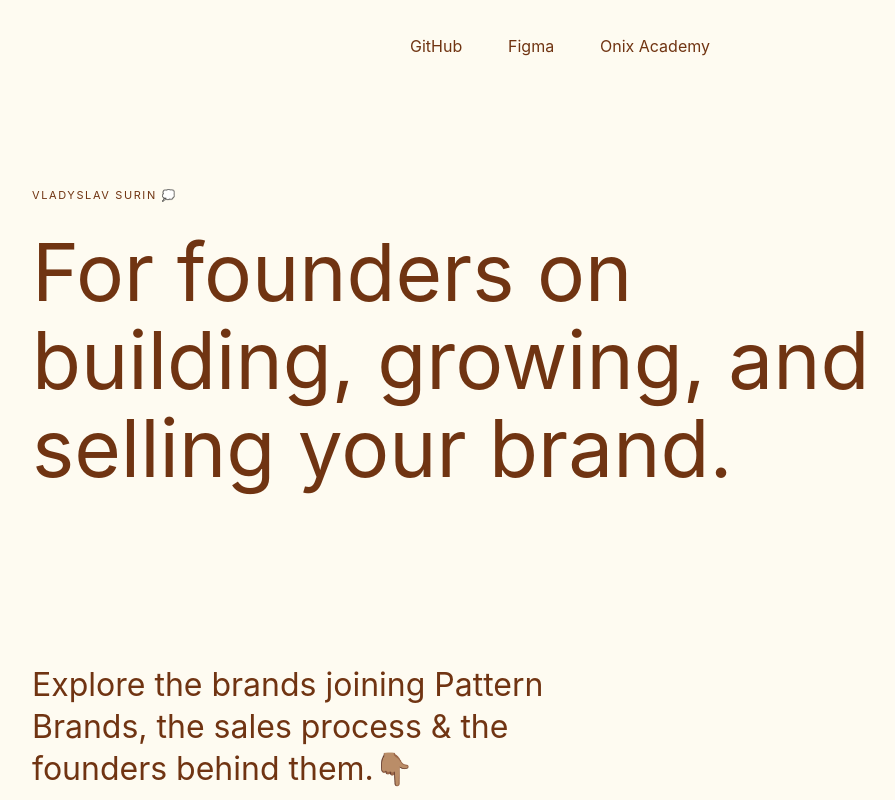
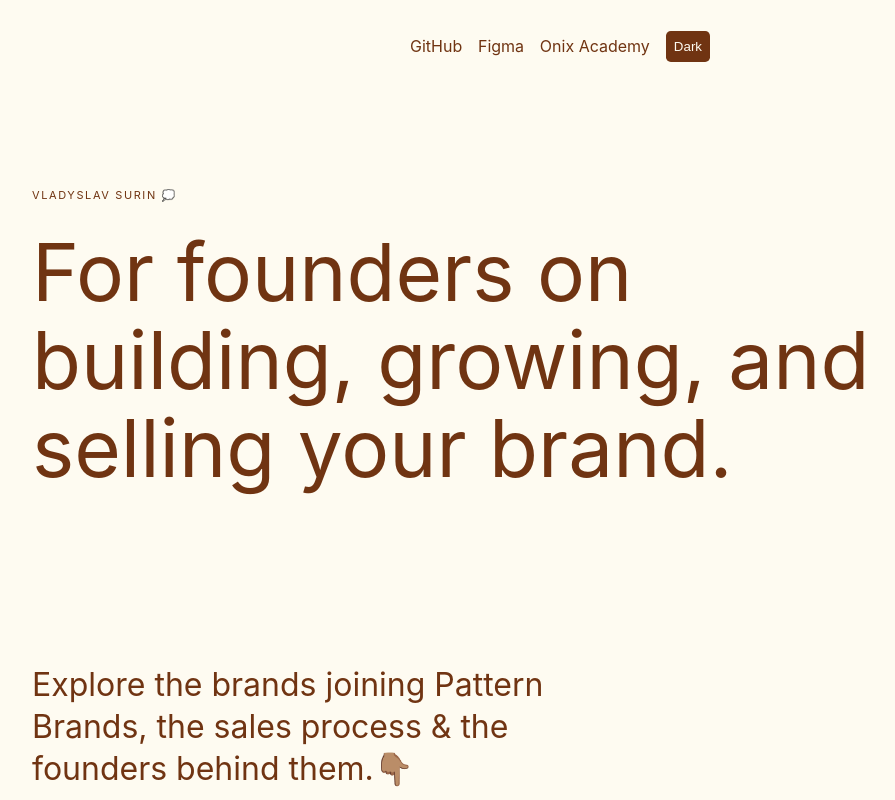
Before and after one commit to surinvladyslav/onix-react, a React (Create React App) app: page / in a window 1280 px wide. Shown: the top 800 px of the page, without its empty margins (80-975 px from the left). Built offline with nearby package versions, Linux system fonts and the light colour scheme; no server answers.

Commit message:
LESSON-8 feat. add change light or dark mode

```diff
--- a/package.json
+++ b/package.json
@@ -1,6 +1,6 @@
 {
-  "homepage": "https://surinvladyslav.github.io/onix-react-test-task/",
-  "name": "onix-react-test-task",
+  "homepage": "https://surinvladyslav.github.io/onix-react/",
+  "name": "onix-react",
   "version": "0.1.0",
   "private": true,
   "dependencies": {
--- a/src/App.css
+++ b/src/App.css
@@ -1,4 +1,11 @@
 .App {
+  background: #FEFBF1;
+  transition: 0.3s;
+  text-align: center;
+}
+
+.App.active {
+  background: #000000;
   text-align: center;
 }
 
--- a/src/App.js
+++ b/src/App.js
@@ -1,23 +1,26 @@
 import './App.css';
+
+import cn from 'classnames';
+
+import { useContext } from 'react';
+import { BrandContext } from './contexts/brandContext';
 
 import Header from './components/header/Header';
 import Goal from './components/goal/Goal';
 import Brands from './components/brands/Brands';
 import Footer from './components/footer/Footer';
 
-import BrandContextProvider from './contexts/brandContext';
+function App() {
+  const { theme } = useContext(BrandContext);
 
-function App() {
   return (
-    <div className="App">
-      <BrandContextProvider>
+    <div className={cn('App', { active: theme })}>
       <Header />
       <main>
         <Goal />
         <Brands />
       </main>
       <Footer />
-      </BrandContextProvider>
     </div>
   );
 }
--- a/src/components/brand/Brand.css
+++ b/src/components/brand/Brand.css
@@ -6,6 +6,8 @@
   transition: 0.2s;
   cursor: grab;
   padding: 1rem;
+  background: transparent;
+  border: none;
 }
 
 .brand:hover {
--- a/src/components/brand/Brand.jsx
+++ b/src/components/brand/Brand.jsx
@@ -17,8 +17,8 @@ function Brand({
   onDrop
 }) {
   return (
-    // eslint-disable-next-line jsx-a11y/click-events-have-key-events,jsx-a11y/no-static-element-interactions
-    <div
+    <button
+      type="submit"
       className={cn('brand', { active })}
       onDragStart={onDragStart}
       onDragEnd={onDragEnd}
@@ -31,7 +31,7 @@ function Brand({
       <img className="brand-image" src={url} alt="brand" />
       <h5 className="brand-title">{title}</h5>
       <p className="brand-subtitle">{description}</p>
-    </div>
+    </button>
   );
 }
 
--- a/src/components/header/Header.css
+++ b/src/components/header/Header.css
@@ -5,6 +5,7 @@
 .header-inner {
   display: flex;
   justify-content: space-between;
+  align-items: center;
   max-width: 300px;
   margin: 0 auto;
 }
@@ -25,3 +26,19 @@
 .header-link:hover {
   text-decoration: underline;
 }
+
+.header-button {
+  background: #703412;
+  color: #FEFBF1;
+  border: none;
+  padding: 0.5rem 0.5rem;
+  border-radius: 0.3rem;
+  margin-left: 1rem;
+  text-transform: capitalize;
+  cursor: pointer;
+  transition: .2s;
+}
+
+.header-button:hover {
+  background: #b0633c;
+}
--- a/src/components/header/Header.jsx
+++ b/src/components/header/Header.jsx
@@ -1,8 +1,12 @@
-import React from 'react';
+import React, { useContext } from 'react';
+
+import { BrandContext } from '../../contexts/brandContext';
+import { actions } from '../../reducers/brandReducer';
 
 import './Header.css';
 
 function Header() {
+  const { theme, dispatch } = useContext(BrandContext);
   return (
     <header className="header">
       <div className="container">
@@ -32,6 +36,13 @@ function Header() {
               <a className="header-link" target="_blank" rel="noreferrer" href="https://onix.academy/">Onix Academy</a>
             </li>
           </ul>
+          <button
+            type="button"
+            className="header-button"
+            onClick={() => dispatch({ type: actions.THEME })}
+          >
+            {theme ? 'light' : 'dark'}
+          </button>
         </div>
       </div>
     </header>
--- a/src/contexts/brandContext.js
+++ b/src/contexts/brandContext.js
@@ -1,4 +1,4 @@
-import React, { useMemo, useReducer } from 'react';
+import React, { createContext, useMemo, useReducer } from 'react';
 import PropTypes from 'prop-types';
 
 import { brandReducer } from '../reducers/brandReducer';
@@ -12,9 +12,10 @@ const initState = {
     active: false,
     brandId: null,
   },
+  theme: false,
   error: false,
 };
-export const BrandContext = React.createContext();
+export const BrandContext = createContext();
 function BrandContextProvider({ children }) {
   const [state, dispatch] = useReducer(brandReducer, initState);
 
--- a/src/index.css
+++ b/src/index.css
@@ -6,7 +6,6 @@ body {
   -webkit-font-smoothing: antialiased;
   -moz-osx-font-smoothing: grayscale;
   color: #703412;
-  background: #FEFBF1;
 }
 
 code {
--- a/src/index.js
+++ b/src/index.js
@@ -3,11 +3,14 @@ import ReactDOM from 'react-dom/client';
 import './index.css';
 import App from './App';
 import reportWebVitals from './reportWebVitals';
+import BrandContextProvider from './contexts/brandContext';
 
 const root = ReactDOM.createRoot(document.getElementById('root'));
 root.render(
   <React.StrictMode>
-    <App />
+    <BrandContextProvider>
+      <App />
+    </BrandContextProvider>
   </React.StrictMode>
 );
 
--- a/src/reducers/brandReducer.js
+++ b/src/reducers/brandReducer.js
@@ -9,10 +9,13 @@ export const actions = {
   CHANGE_BRAND: 'CHANGE_BRAND',
   SORT_BRANDS: 'SORT_BRANDS',
   REMOVE_BRAND: 'REMOVE_BRAND',
+  THEME: 'THEME',
 };
 export const brandReducer = (state, action) => {
   const { type, payload } = action;
   switch (type) {
+    case actions.THEME:
+      return { ...state, theme: !state.theme };
     case actions.INITIAL_BRANDS:
       return { ...state, brands: payload };
     case actions.INITIAL_POSTS:
```
Also changed, not shown: 2 other files (tests, documents, lock files or other folders). Lines whose indentation alone changed are shown as unchanged.
